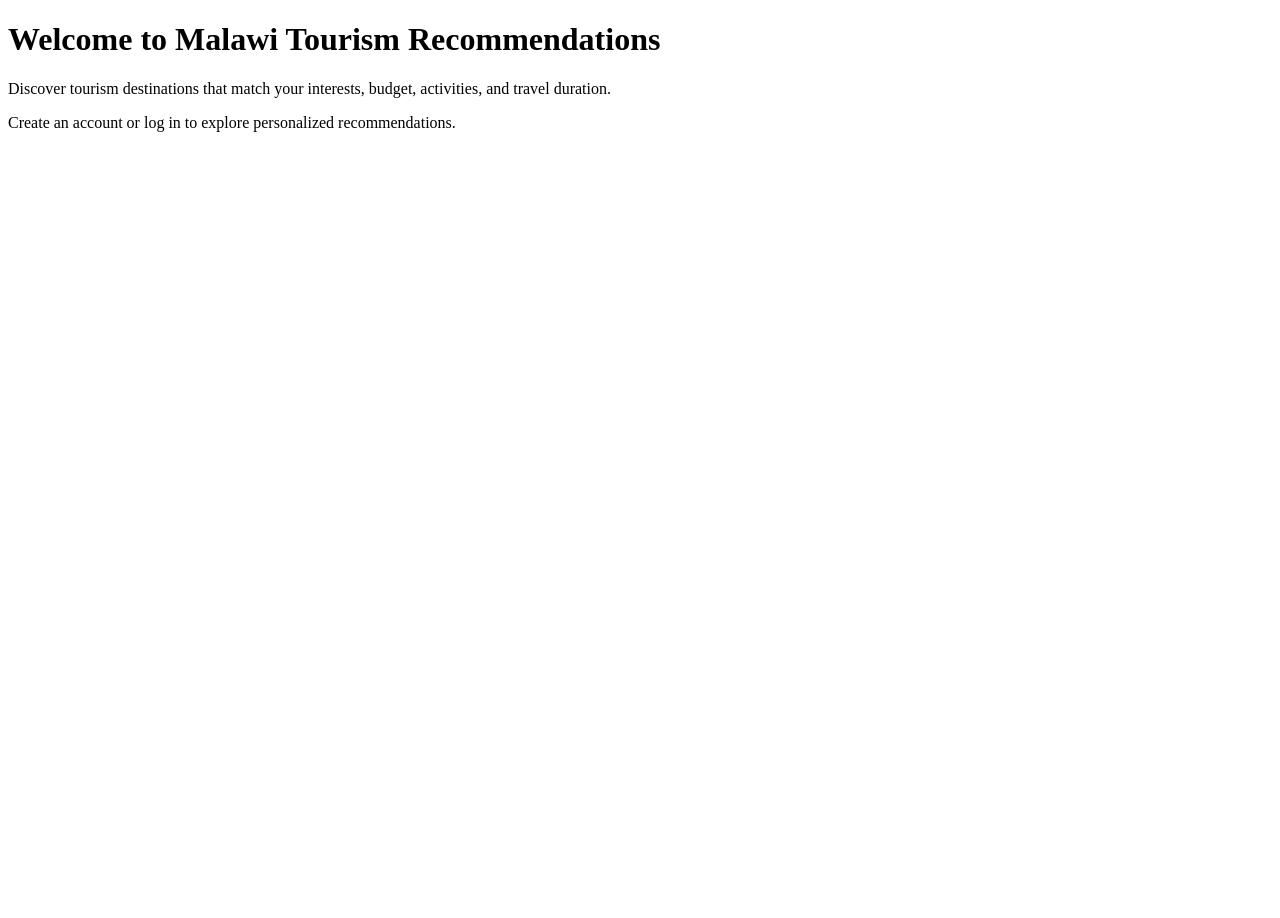
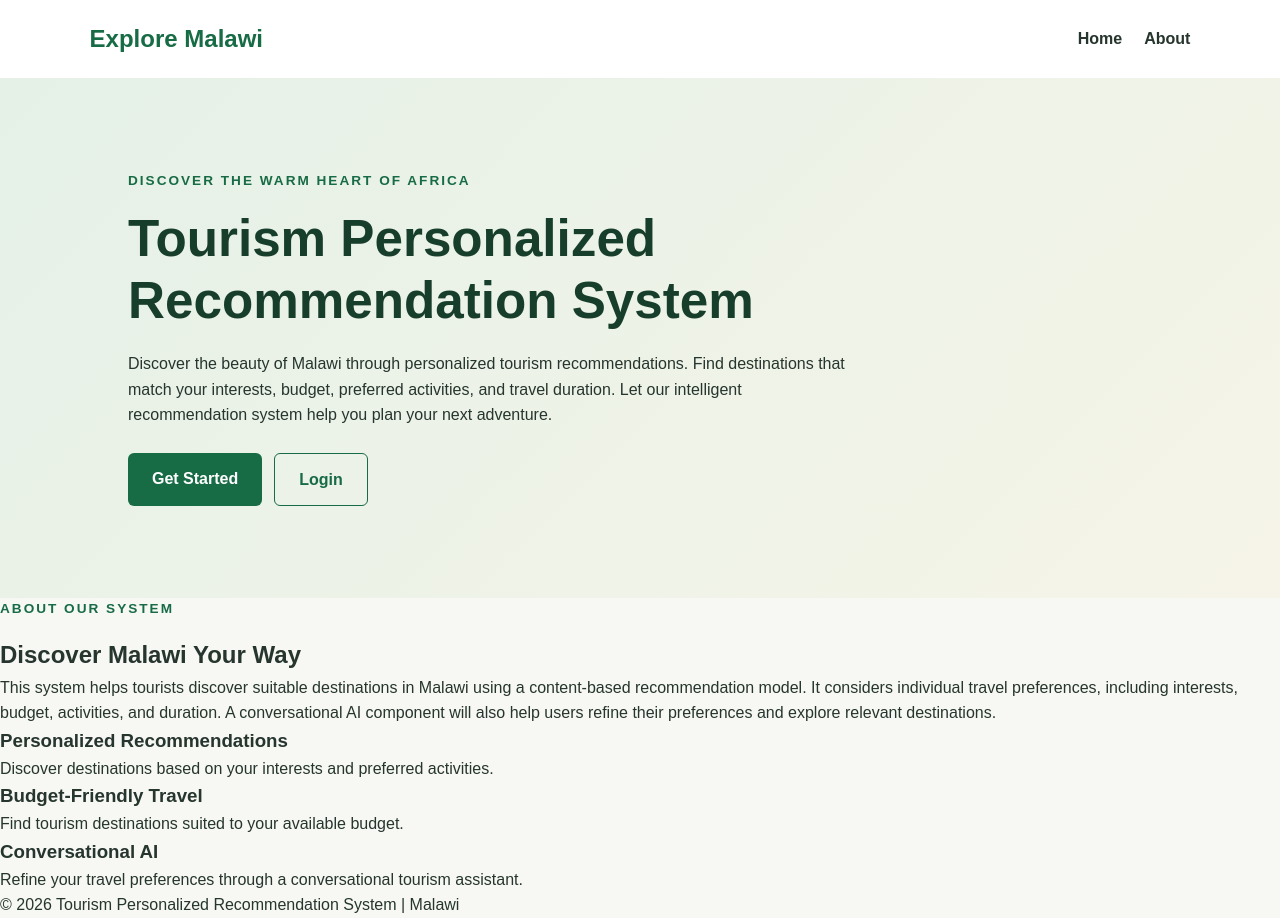
Before and after one commit to TMagwenya/tourism-recommendation-system, a Flask app: page / in a window 1280 px wide. Before the commit the page ends 132 px from the top, so only its background shows below. Run offline with Flask 3, Linux system fonts and the light colour scheme.

Commit message:
Improve homepage layout and navigation

```diff
--- a/app.py
+++ b/app.py
@@ -2,7 +2,7 @@ import sqlite3
 from pathlib import Path
 
 from flask import Flask, render_template, request, redirect, url_for, flash
-from flask_login import LoginManager, UserMixin ,login_user
+from flask_login import LoginManager, UserMixin, login_user, logout_user, login_required
 from werkzeug.security import generate_password_hash, check_password_hash
 
 class User(UserMixin):
@@ -167,6 +167,13 @@ def login():
 
     return render_template("login.html")
 
+@app.route("/logout")
+@login_required
+def logout():
+    logout_user()
+    flash("You have been logged out successfully.", "success")
+    return redirect(url_for("home"))
+
 
 if __name__ == "__main__":
     initialize_database()
--- /dev/null
+++ b/static/css/style.css
@@ -0,0 +1,136 @@
+/* General styles */
+* {
+    margin: 0;
+    padding: 0;
+    box-sizing: border-box;
+}
+
+body {
+    font-family: Arial, Helvetica, sans-serif;
+    color: #26352d;
+    background-color: #f7f8f4;
+    line-height: 1.6;
+}
+
+/* Navigation */
+.navbar {
+    display: flex;
+    justify-content: space-between;
+    align-items: center;
+    padding: 20px 7%;
+    background-color: #ffffff;
+    box-shadow: 0 2px 10px rgba(0, 0, 0, 0.06);
+    gap: 20px;
+    flex-wrap: wrap;
+}
+
+.logo {
+    font-size: 1.5rem;
+    font-weight: bold;
+    color: #176b45;
+    text-decoration: none;
+}
+
+.navbar nav {
+    display: flex;
+    align-items: center;
+    gap: 22px;
+    flex-wrap: wrap;
+}
+
+.navbar nav a {
+    text-decoration: none;
+    color: #26352d;
+    font-weight: 600;
+}
+
+.navbar nav a:hover {
+    color: #176b45;
+}
+
+.welcome-user {
+    font-size: 0.95rem;
+}
+
+.navbar nav .nav-button {
+    background-color: #176b45;
+    color: #ffffff;
+    padding: 10px 18px;
+    border-radius: 6px;
+}
+
+.navbar nav .nav-button:hover {
+    background-color: #105335;
+    color: #ffffff;
+}
+
+/* Hero section */
+.hero {
+    min-height: 520px;
+    display: flex;
+    align-items: center;
+    padding: 80px 10%;
+    background: linear-gradient(135deg, #e5f1e7, #f6f4e8);
+}
+
+.hero-content {
+    max-width: 720px;
+}
+
+.eyebrow {
+    color: #176b45;
+    font-size: 0.85rem;
+    font-weight: bold;
+    letter-spacing: 2px;
+    margin-bottom: 16px;
+}
+
+.hero h1 {
+    font-size: clamp(2rem, 4vw, 3.5rem);
+    line-height: 1.2;
+    margin-bottom: 20px;
+    color: #173e2b;
+    max-width: 850px;
+}
+
+.hero-subtitle {
+    font-size: 1.4rem;
+    line-height: 1.5;
+    color: #176b45;
+    margin-bottom: 20px;
+}
+
+.hero-buttons {
+    display: flex;
+    flex-wrap: wrap;
+    gap: 12px;
+    margin-top: 25px;
+}
+
+.primary-button,
+.secondary-button {
+    display: inline-block;
+    padding: 13px 24px;
+    border-radius: 6px;
+    text-decoration: none;
+    font-weight: bold;
+}
+
+.primary-button {
+    background-color: #176b45;
+    color: white;
+}
+
+.primary-button:hover {
+    background-color: #105335;
+}
+
+.secondary-button {
+    color: #176b45;
+    border: 1px solid #176b45;
+    background-color: transparent;
+}
+
+.secondary-button:hover {
+    background-color: white;
+}
--- a/templates/index.html
+++ b/templates/index.html
@@ -4,21 +4,129 @@
     <meta charset="UTF-8">
     <meta name="viewport" content="width=device-width, initial-scale=1.0">
 
-    <title>Explore Malawi</title>
+    <title>Tourism Personalized Recommendation System </title>
+
+    <link rel="stylesheet"
+          href="{{ url_for('static', filename='css/style.css') }}">
 </head>
 
 <body>
 
-    <h1>Welcome to Malawi Tourism Recommendations</h1>
+    <!-- Navigation Bar -->
+    <header class="navbar">
 
-    <p>
-        Discover tourism destinations that match your interests,
-        budget, activities, and travel duration.
-    </p>
+        <a href="{{ url_for('home') }}" class="logo">
+            Explore Malawi
+        </a>
 
-    <p>
-        Create an account or log in to explore personalized recommendations.
-    </p>
+        <nav>
+            <a href="{{ url_for('home') }}">Home</a>
+            <a href="#about">About</a>
+        </nav>
+
+    </header>
+
+
+    <!-- Homepage Hero Section -->
+    <main>
+
+        <section class="hero">
+
+            <div class="hero-content">
+
+                <p class="eyebrow">
+                    DISCOVER THE WARM HEART OF AFRICA
+                </p>
+
+                <h1>
+                    Tourism Personalized Recommendation System
+                </h1>
+
+
+
+                <p class="hero-description">
+                    Discover the beauty of Malawi through personalized
+                    tourism recommendations. Find destinations that
+                    match your interests, budget, preferred activities,
+                    and travel duration. Let our intelligent
+                    recommendation system help you plan your next
+                    adventure.
+                </p>
+
+                <!-- Homepage Buttons -->
+                <div class="hero-buttons">
+                    <a href="{{ url_for('register') }}"
+                       class="primary-button">
+                        Get Started
+                    </a>
+
+                    <a href="{{ url_for('login') }}"
+                       class="secondary-button">
+                        Login
+                    </a>
+                </div>
+
+            </div>
+
+        </section>
+
+
+        <!-- About Section -->
+        <section class="about" id="about">
+
+            <p class="eyebrow">ABOUT OUR SYSTEM</p>
+
+            <h2>Discover Malawi Your Way</h2>
+
+            <p>
+                This system helps tourists discover suitable destinations
+                in Malawi using a content-based recommendation model.
+                It considers individual travel preferences, including
+                interests, budget, activities, and duration. A
+                conversational AI component will also help users refine
+                their preferences and explore relevant destinations.
+            </p>
+
+            <div class="feature-container">
+
+                <article class="feature-card">
+                    <h3>Personalized Recommendations</h3>
+                    <p>
+                        Discover destinations based on your interests
+                        and preferred activities.
+                    </p>
+                </article>
+
+                <article class="feature-card">
+                    <h3>Budget-Friendly Travel</h3>
+                    <p>
+                        Find tourism destinations suited to your
+                        available budget.
+                    </p>
+                </article>
+
+                <article class="feature-card">
+                    <h3>Conversational AI</h3>
+                    <p>
+                        Refine your travel preferences through a
+                        conversational tourism assistant.
+                    </p>
+                </article>
+
+            </div>
+
+        </section>
+
+    </main>
+
+
+    <!-- Footer -->
+    <footer class="footer">
+        <p>
+            &copy; 2026 Tourism Personalized Recommendation System
+            | Malawi
+        </p>
+    </footer>
 
 </body>
 </html>
```
